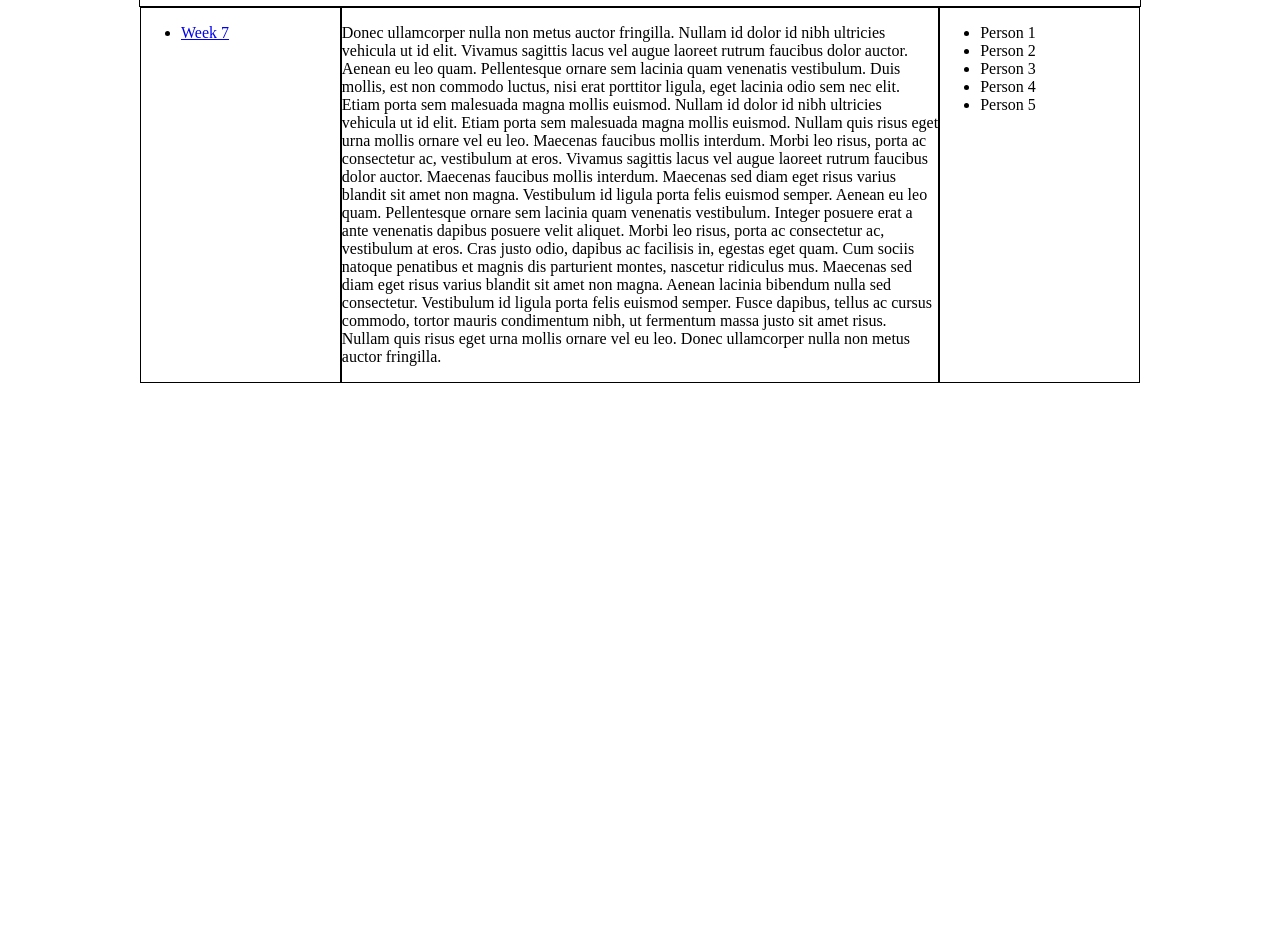
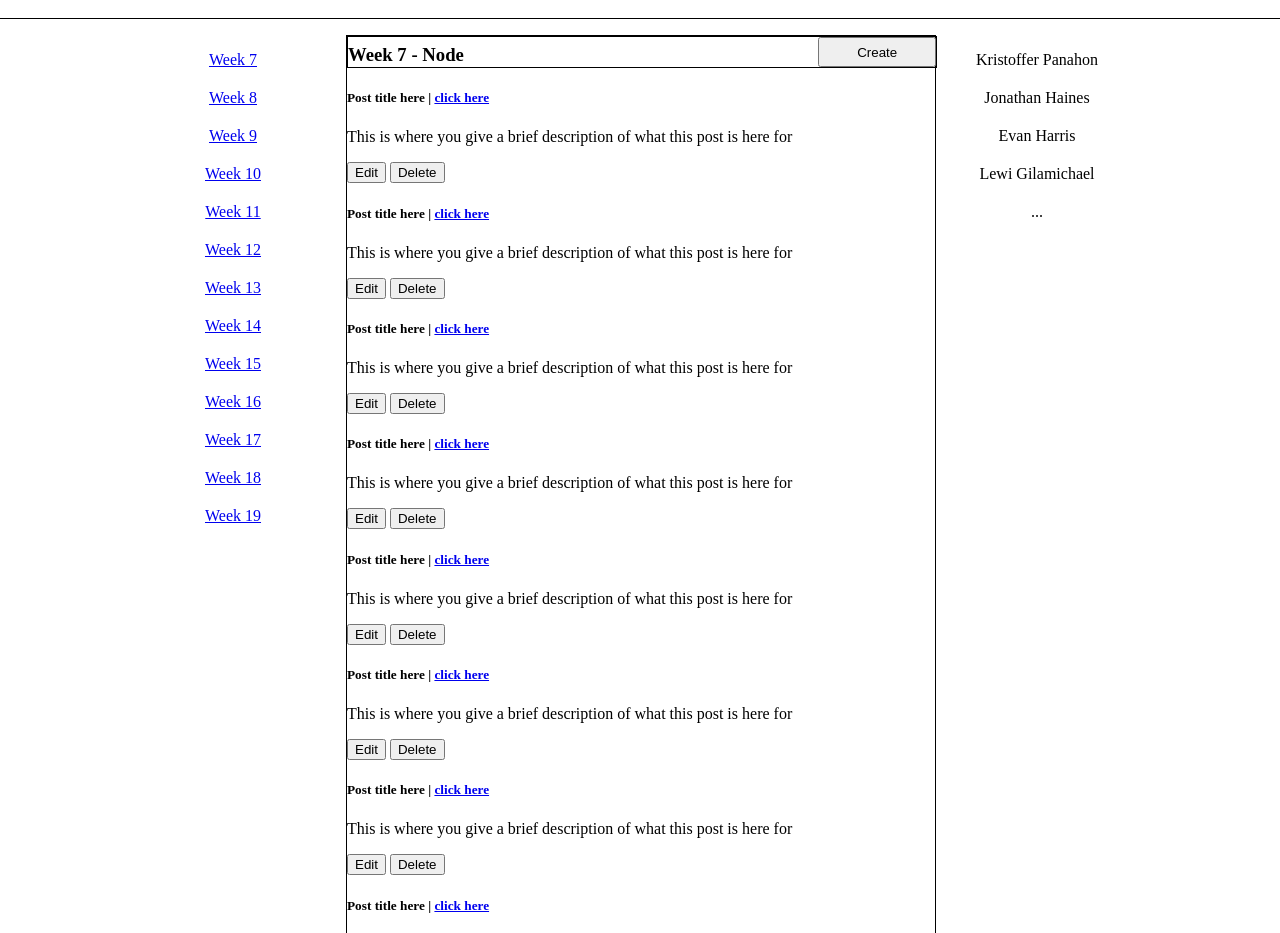
Before and after one commit to mscottcam/dash_capstone, a website: page frontend/index.html in a window 1280 px wide. Shown: the part 83-1016 px from the top of the page. Before the commit the page ends 800 px from the top, so only its background shows below. Drawn offline with Linux system fonts and the light colour scheme.

Commit message:
html css skeleton

```diff
--- a/frontend/index.html
+++ b/frontend/index.html
@@ -7,43 +7,119 @@
   </head>
   <body class="body">
     <header class="header">
-      <div class="today">Today is: </div>
-      <h1>Cohort 12</h1>
+      <div class="header-left">Today is: </div>
+      <div class="header-center"><h1>Cohort 12</h1></div>
+      <div class="header-right"></div>
       <!--GIF-->
     </header>
-    <div class="container">
-      <section class="left week">
+    <main class="main-container">
+      <section class="left">
+        <div class="week-list">
             <ul>
               <li><a href="#">Week 7</a></li>
-          <!-- <li>Week 2</li>
-          <li>Week 3</li>
-          <li>Week 4</li>
-          <li>Week 5</li> -->
+              <li><a href="#">Week 8</a></li>
+              <li><a href="#">Week 9</a></li>
+              <li><a href="#">Week 10</a></li>
+              <li><a href="#">Week 11</a></li>
+              <li><a href="#">Week 12</a></li>
+              <li><a href="#">Week 13</a></li>
+              <li><a href="#">Week 14</a></li>
+              <li><a href="#">Week 15</a></li>
+              <li><a href="#">Week 16</a></li>
+              <li><a href="#">Week 17</a></li>
+              <li><a href="#">Week 18</a></li>
+              <li><a href="#">Week 19</a></li>
             </ul>
+        </div>
       </section>
       <section class="right contacts">
+        <div class="user-list">
           <ul>
-          <li>Person 1</li>
-          <li>Person 2</li>
-          <li>Person 3</li>
-          <li>Person 4</li>
-          <li>Person 5</li>
+            <li>Kristoffer Panahon</li>
+            <li>Jonathan Haines</li>
+            <li>Evan Harris</li>
+            <li>Lewi Gilamichael </li>
+            <li>...</li>
           </ul>
+        </div>
       </section>
-      <main class="center news">
+      <section class="center news">
         <!--news items-->
-        <p>
-          Donec ullamcorper nulla non metus auctor fringilla. Nullam id dolor id nibh ultricies vehicula ut id elit. Vivamus sagittis lacus vel augue laoreet rutrum faucibus dolor auctor. Aenean eu leo quam. Pellentesque ornare sem lacinia quam venenatis vestibulum. Duis mollis, est non commodo luctus, nisi erat porttitor ligula, eget lacinia odio sem nec elit.
-          Etiam porta sem malesuada magna mollis euismod. Nullam id dolor id nibh ultricies vehicula ut id elit. Etiam porta sem malesuada magna mollis euismod. Nullam quis risus eget urna mollis ornare vel eu leo.
+        <div class="week-container">
+          <div class="week-top-row">
+            <h3>Week 7 - Node</h3>
+            <button>Create</button>
+          </div>
+          <div class="post">
+            <h5>Post title here | <a href="https://getbootstrap.com/https://getbootstrap.com/">click here</a></h5>
+            <p>This is where you give a brief description of what this post is here for</p>
+            <button>Edit</button>
+            <button>Delete</button>
+          </div>
+          <div class="post">
+            <h5>Post title here | <a href="https://getbootstrap.com/https://getbootstrap.com/">click here</a></h5>
+            <p>This is where you give a brief description of what this post is here for</p>
+            <button>Edit</button>
+            <button>Delete</button>
+          </div>
+          <div class="post">
+            <h5>Post title here | <a href="https://getbootstrap.com/https://getbootstrap.com/">click here</a></h5>
+            <p>This is where you give a brief description of what this post is here for</p>
+            <button>Edit</button>
+            <button>Delete</button>
+          </div>
+          <div class="post">
+            <h5>Post title here | <a href="https://getbootstrap.com/https://getbootstrap.com/">click here</a></h5>
+            <p>This is where you give a brief description of what this post is here for</p>
+            <button>Edit</button>
+            <button>Delete</button>
+          </div>
+          <div class="post">
+            <h5>Post title here | <a href="https://getbootstrap.com/https://getbootstrap.com/">click here</a></h5>
+            <p>This is where you give a brief description of what this post is here for</p>
+            <button>Edit</button>
+            <button>Delete</button>
+          </div>
+          <div class="post">
+            <h5>Post title here | <a href="https://getbootstrap.com/https://getbootstrap.com/">click here</a></h5>
+            <p>This is where you give a brief description of what this post is here for</p>
+            <button>Edit</button>
+            <button>Delete</button>
+          </div>
+          <div class="post">
+            <h5>Post title here | <a href="https://getbootstrap.com/https://getbootstrap.com/">click here</a></h5>
+            <p>This is where you give a brief description of what this post is here for</p>
+            <button>Edit</button>
+            <button>Delete</button>
+          </div>
+          <div class="post">
+            <h5>Post title here | <a href="https://getbootstrap.com/https://getbootstrap.com/">click here</a></h5>
+            <p>This is where you give a brief description of what this post is here for</p>
+            <button>Edit</button>
+            <button>Delete</button>
+          </div>
+          <div class="post">
+            <h5>Post title here | <a href="https://getbootstrap.com/https://getbootstrap.com/">click here</a></h5>
+            <p>This is where you give a brief description of what this post is here for</p>
+            <button>Edit</button>
+            <button>Delete</button>
+          </div>
+          <div class="post">
+            <h5>Post title here | <a href="https://getbootstrap.com/https://getbootstrap.com/">click here</a></h5>
+            <p>This is where you give a brief description of what this post is here for</p>
+            <button>Edit</button>
+            <button>Delete</button>
+          </div>
+          <div class="post">
+            <h5>Post title here | <a href="https://getbootstrap.com/https://getbootstrap.com/">click here</a></h5>
+            <p>This is where you give a brief description of what this post is here for</p>
+            <button>Edit</button>
+            <button>Delete</button>
+          </div>
 
-          Maecenas faucibus mollis interdum. Morbi leo risus, porta ac consectetur ac, vestibulum at eros. Vivamus sagittis lacus vel augue laoreet rutrum faucibus dolor auctor. Maecenas faucibus mollis interdum. Maecenas sed diam eget risus varius blandit sit amet non magna. Vestibulum id ligula porta felis euismod semper.
-
-          Aenean eu leo quam. Pellentesque ornare sem lacinia quam venenatis vestibulum. Integer posuere erat a ante venenatis dapibus posuere velit aliquet. Morbi leo risus, porta ac consectetur ac, vestibulum at eros. Cras justo odio, dapibus ac facilisis in, egestas eget quam. Cum sociis natoque penatibus et magnis dis parturient montes, nascetur ridiculus mus. Maecenas sed diam eget risus varius blandit sit amet non magna.
-
-          Aenean lacinia bibendum nulla sed consectetur. Vestibulum id ligula porta felis euismod semper. Fusce dapibus, tellus ac cursus commodo, tortor mauris condimentum nibh, ut fermentum massa justo sit amet risus. Nullam quis risus eget urna mollis ornare vel eu leo. Donec ullamcorper nulla non metus auctor fringilla.
-        </p>
+        </div>
+      </section>
     </main>
-    </div>
 
     <footer>
     </footer>
--- a/frontend/styles.css
+++ b/frontend/styles.css
@@ -7,43 +7,89 @@
   margin-left: auto;
   margin-right: auto;
 }
-
-.left, .right {
-  /*position: fixed;*/
-}
-
 .header {
-  /*position: fixed;*/
+  position: fixed;
   display: flex;
   justify-content: flex-start;
   align-items: center;
   width: 100%;
+  height: 100px;
+  margin-top: -8px;
+  background-color: white;
   border: thin solid black;
 }
 
-.left, .right, .center {
-  border: thin solid black;
+.header-left, .header-center, .header-right {
+  width: 33.3%;
+}
+
+.header-center {
+  text-align: center;
+}
+
+.header-center > h1 {
+  font-size: 30px;
+}
+.main-container {
+  margin-top: 100px;
+  display: flex;
+  width: 100%;
+}
+
+.left, .right {
+  display: flex;
+  justify-content: center;
+  width: 20%;
+}
+
+.left {
 }
 
 .right {
   order: 2;
-  width: 20%;
 }
 
-.left {
-  width: 20%;
+.week-list {
+  position: fixed;
+
+}
+.user-list {
+  position: fixed;
 }
 
-.container {
-  display: flex;
 
-  width: 100%;
+li {
+  margin-right: 50px;
+  list-style: none;
+  padding: 10px 10px 10px 10px;
+  text-decoration: none;
+  text-align: center;
 }
 
 .center {
   width: 60%;
+  padding: 10px;
 }
-/*
-li {
-  : none;
-}*/
+
+.week-container {
+  width: 100%;
+  border: thin solid black;
+
+}
+
+.week-top-row {
+  display: flex;
+  width: 100%;
+  height: 30px;
+  border: thin solid black;
+}
+
+.week-top-row > h3 {
+  width: 80%;
+  height: 1rem;
+  margin: auto 0 auto 0;
+}
+
+.week-top-row > button {
+  width: 20%;
+}
```
Lines whose indentation alone changed are shown as unchanged.
